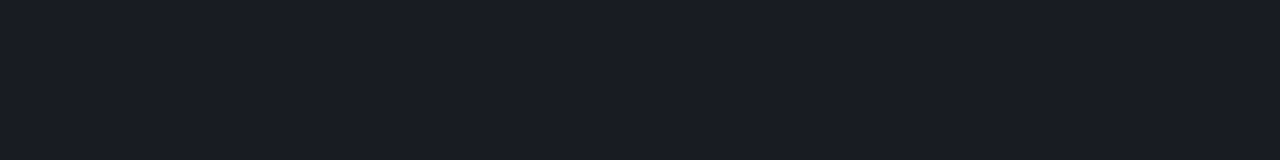
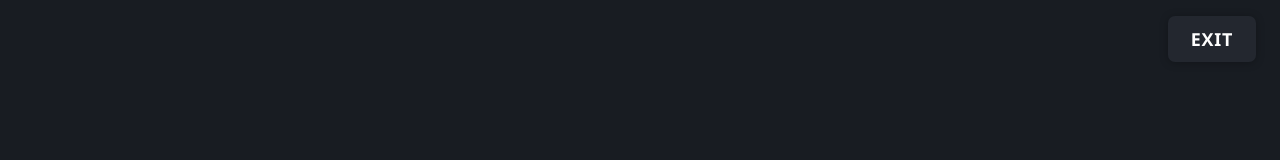
Before and after one commit to PixxData/pixx-ai-art, a React (Vite) app: page / in a window 1280 px wide. Shown: the top 160 px of the page. Built offline with nearby package versions, Linux system fonts and the light colour scheme.

Commit message:
Quick deploy

```diff
--- a/src/App.jsx
+++ b/src/App.jsx
@@ -97,8 +97,8 @@
       >
         <div
           style={{
-            width: "99vw",  // Nearly full width
-            height: "99vh", // Nearly full height
+            width: "99vw",
+            height: "99vh",
             background: "#181c22",
             borderRadius: 20,
             overflow: "hidden",
@@ -130,6 +130,28 @@
 
   return (
     <div className="ai-app-bg" style={{ minHeight: "100vh", background: "#181c22" }}>
+      {/* EXIT button always visible */}
+      <button
+        style={{
+          position: "fixed",
+          top: 16,
+          right: 24,
+          zIndex: 9999,
+          background: "#23272f",
+          color: "#fff",
+          border: "none",
+          borderRadius: "7px",
+          padding: "11px 23px",
+          fontSize: "1.12em",
+          fontWeight: 700,
+          letterSpacing: "0.04em",
+          boxShadow: "0 1px 8px #0004",
+          cursor: "pointer"
+        }}
+        onClick={() => window.top.location.href = "https://pixximaging.com"}
+      >
+        EXIT
+      </button>
       <div className="ai-app-container" style={{ display: "flex", alignItems: "flex-start", maxWidth: "100vw", width: "100vw", margin: "0 auto", gap: "60px" }}>
         <div style={{ flex: "0 0 340px", minWidth: 320, margin: "40px 0 0 40px" }}>
           <h1 style={{
```
